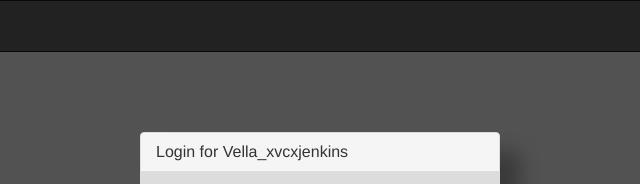
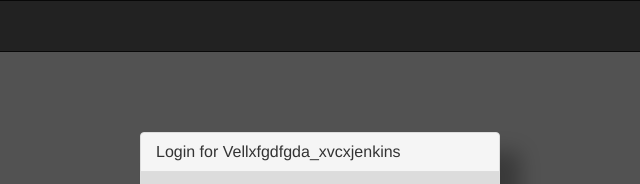
Before and after one commit to tusharjain352/vellaChat, a website: page client/index.html at #!/home in a window 1280 px wide. Shown: the top 184 px of the page, 335-975 px from the left. Drawn offline with nearby package versions, Linux system fonts and the light colour scheme; some packages are replaced by stand-ins of ours; no server answers.

Commit message:
push final2

```diff
--- a/client/templates/home.html
+++ b/client/templates/home.html
@@ -65,7 +65,7 @@ New User Signup Here<button ng-click = "signup()">Signup</button> -->
         <div class="col-xs-12 col-sm-8 col-md-4 col-sm-offset-2 col-md-offset-4">
         	<div class="panel panel-default">
         		<div class="panel-heading">
-			    		<h3 class="panel-title">Login for Vella_xvcxjenkins</h3>
+			    		<h3 class="panel-title">Login for Vellxfgdfgda_xvcxjenkins</h3>
 			 			</div>
 			 			<div class="panel-body">
 			    		<form role="form">
```
